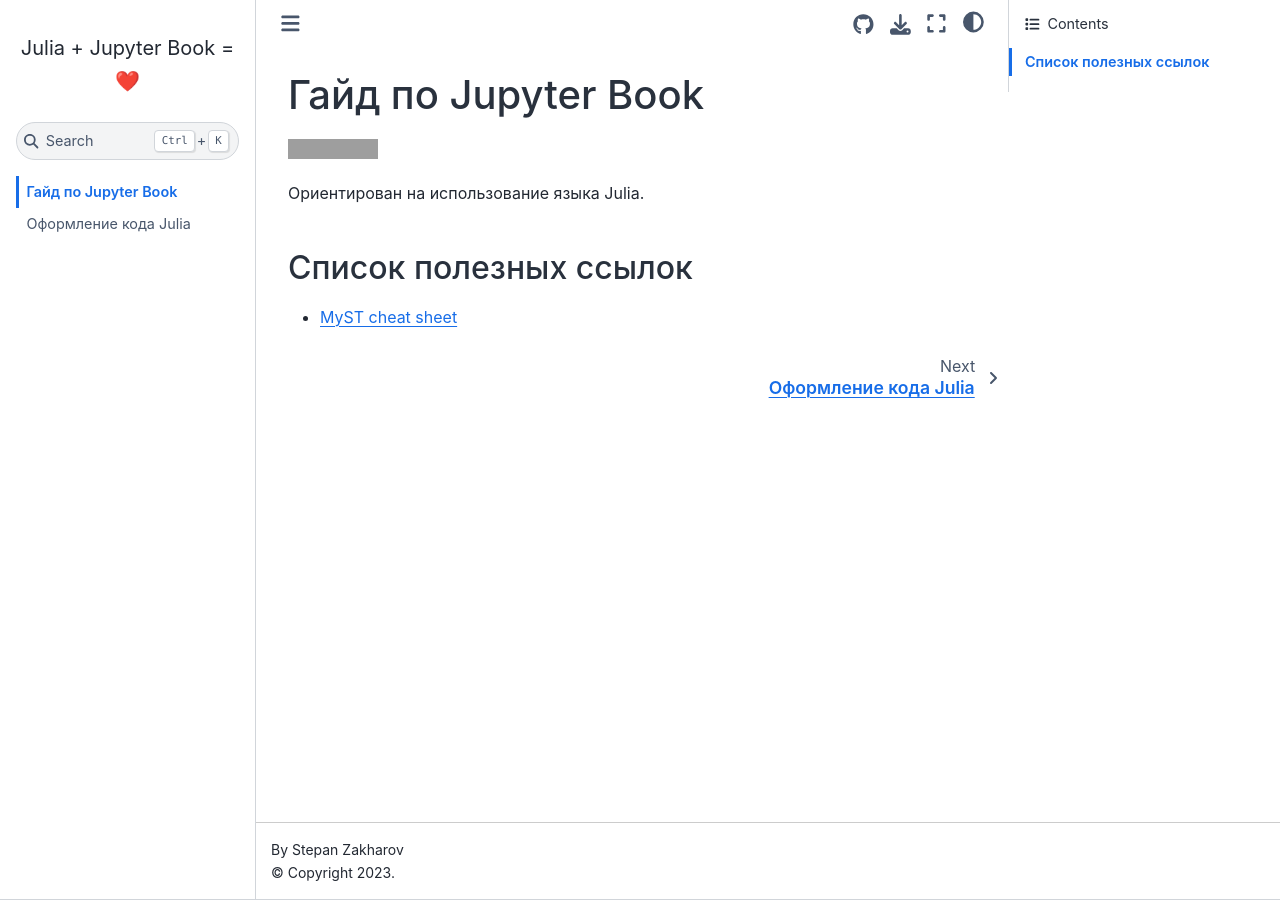
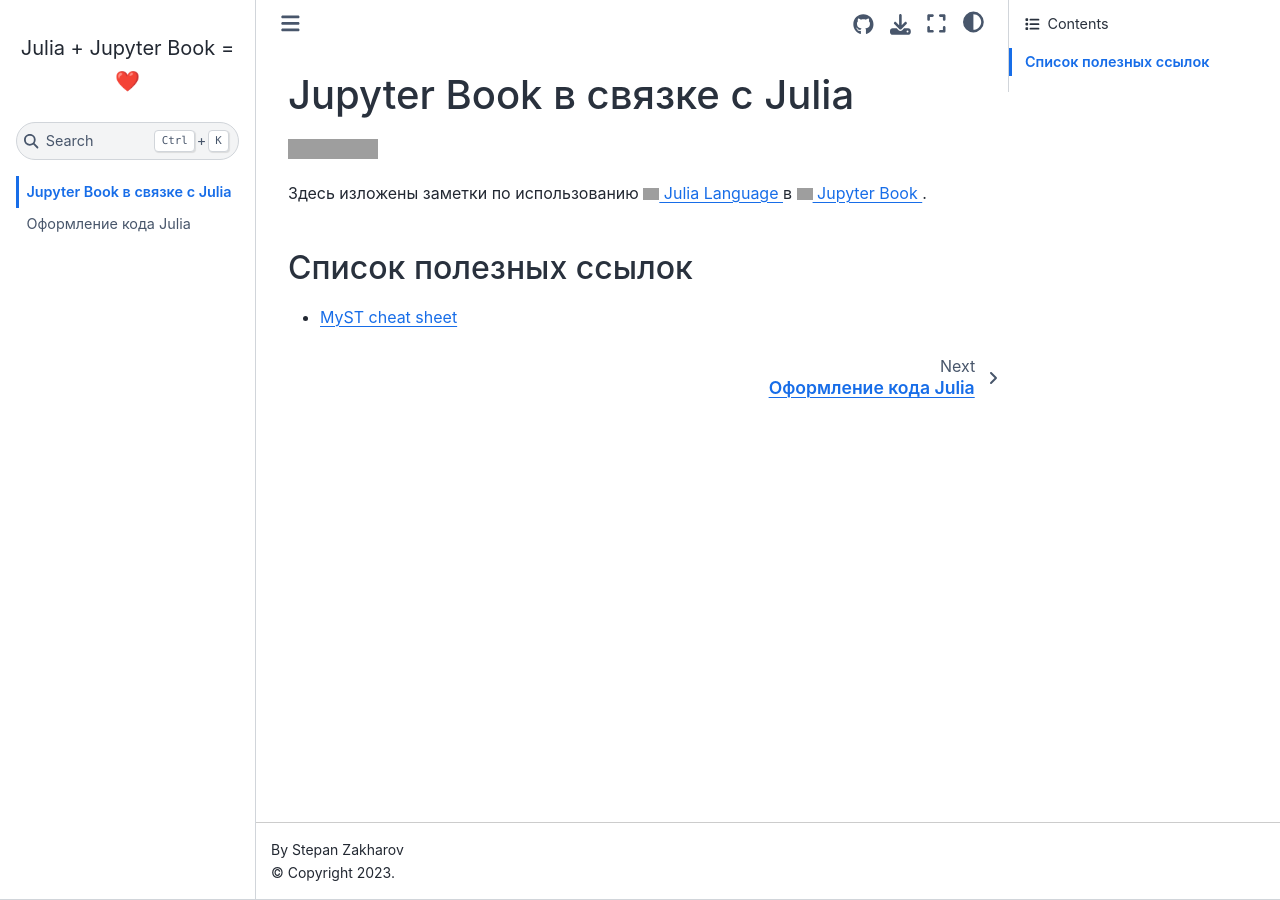
Before and after one commit to stepanzh/JuliaAndJupyterBook, a Jupyter Book: the page built from intro.md, in a window 1280 px wide. Built offline with Jupyter Book 1.0.4 settings and Sphinx 7.4.7 and the Sphinx Book theme 1.1.4, drawn with Linux system fonts in a browser that asks for light colours; grey boxes are pictures that could not be loaded.

Commit message:
Upd titlle, links to julia and JB

```diff
--- a/intro.md
+++ b/intro.md
@@ -1,9 +1,18 @@
-# Гайд по Jupyter Book
+# Jupyter Book в связке с Julia
 
 [![Code Style: Blue](https://img.shields.io/badge/code%20style-blue-4495d1.svg)](https://github.com/invenia/BlueStyle)
 
-
-Ориентирован на использование языка Julia.
+Здесь изложены заметки по использованию
+<a href="https://julialang.org" target="_blank">
+    <img src="https://raw.githubusercontent.com/JuliaLang/julia-logo-graphics/master/images/julia-dots.svg" width="16em">
+    Julia Language
+</a>
+в
+<a href="https://jupyterbook.org" target="_blank">
+    <img src="https://raw.githubusercontent.com/executablebooks/jupyter-book/master/docs/images/logo-square.svg" width="16em">
+    Jupyter Book
+</a>
+.
 
 ## Список полезных ссылок
 
```
